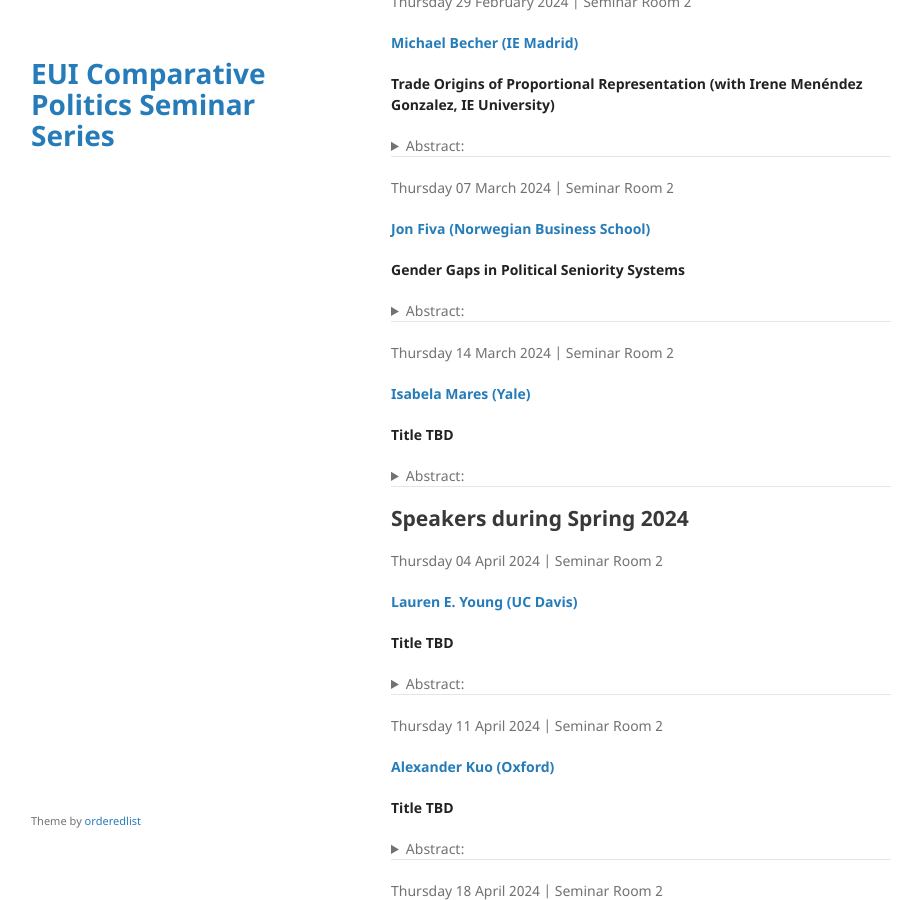
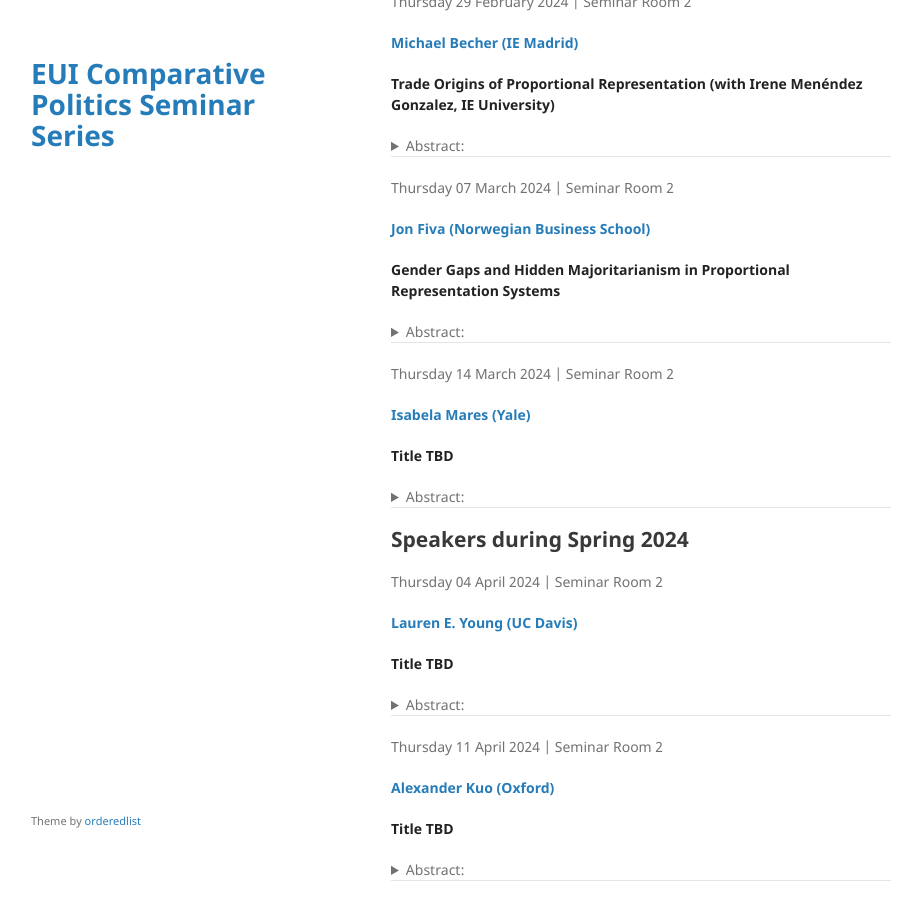
Before and after one commit to cpss-eui/cpss-eui.github.io, a Jekyll site: the page built from index.md, in a window 1280 px wide and 900 px high, scrolled down 1610 px. Shown: the whole window, without its empty margins (179-1101 px from the left). Built offline with Jekyll 4.4.1, drawn with Linux system fonts in a browser that asks for light colours; our own code applies the rules of GitHub Pages for plain Markdown files; some of the changed lines change nothing that is shown.

Commit message:
See https://github.com/cpss-eui/comparative-politics-seminar-series/commit/d3ae68c3282a08092c6b43c37cd825e021579c02 from refs/heads/main

```diff
--- a/index.md
+++ b/index.md
@@ -261,27 +261,27 @@
 School)</a></strong>
 </p>
 
-**Gender Gaps in Political Seniority Systems**
+**Gender Gaps and Hidden Majoritarianism in Proportional Representation
+Systems**
 
 <details>
 <summary>Abstract:</summary>
 <p>
-Closed-list proportional representation (PR) generates higher average
-levels of descriptive representation for women. But because parties
-control candidate promotion, often based on seniority rules, gender bias
-in the seniority system can potentially curtail women’s career
-advancement. We theorize how seniority systems might operate in a
-gender-neutral way at three stages of a typical national-level political
-career: (1) nomination, (2) renomination and rank advancement, and (3)
-promotion to cabinet. Using detailed candidate-level data from Norway
-covering more than a century of elections, we find that career
-advancement in the seniority system is generally gender-neutral.
-However, we also identify two “majoritarian bottlenecks”—local
-mayoralties and top list positions—where women’s seniority-based career
-advancement may face challenges, and describe how parties appear to have
-employed workarounds to prevent these bottlenecks from adversely
-affecting women’s representation at higher levels of the political
-hierarchy.
+The share of women in politics is higher, on average, under closed-list
+proportional representation (PR) electoral systems compared to
+majoritarian systems. Yet even in PR systems, progress toward gender
+parity has been slow and uneven across political hierarchies. We
+consider the role of a common institutional feature of party
+organization–seniority-based promotion–and argue that gender gaps in
+career progression can emerge either due to direct bias in the seniority
+system, or because majoritarian offices (such as local mayor and list
+leader) serve as important steppingstones that create bottlenecks in
+women’s career paths. Using more than a century of detailed
+candidate-level data from Norway, we find that advancement is generally
+gender-neutral across stages of a typical political career, but that
+gender gaps emerge at majoritarian bottlenecks. However, we also
+document how parties can employ workarounds to mitigate the adverse
+effects of these bottlenecks on women’s progression into higher offices.
 </p>
 </details>
 <hr>
```
Also changed, not shown: 1 other file.
